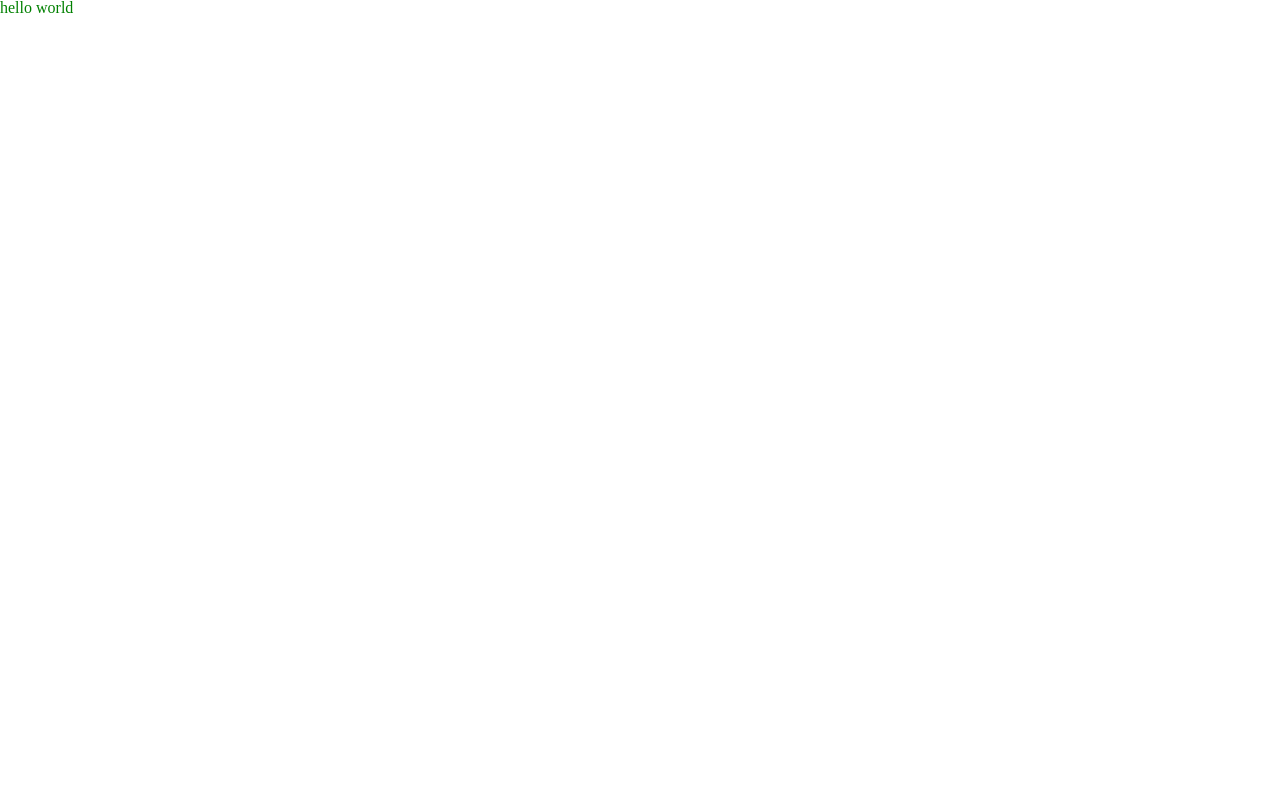
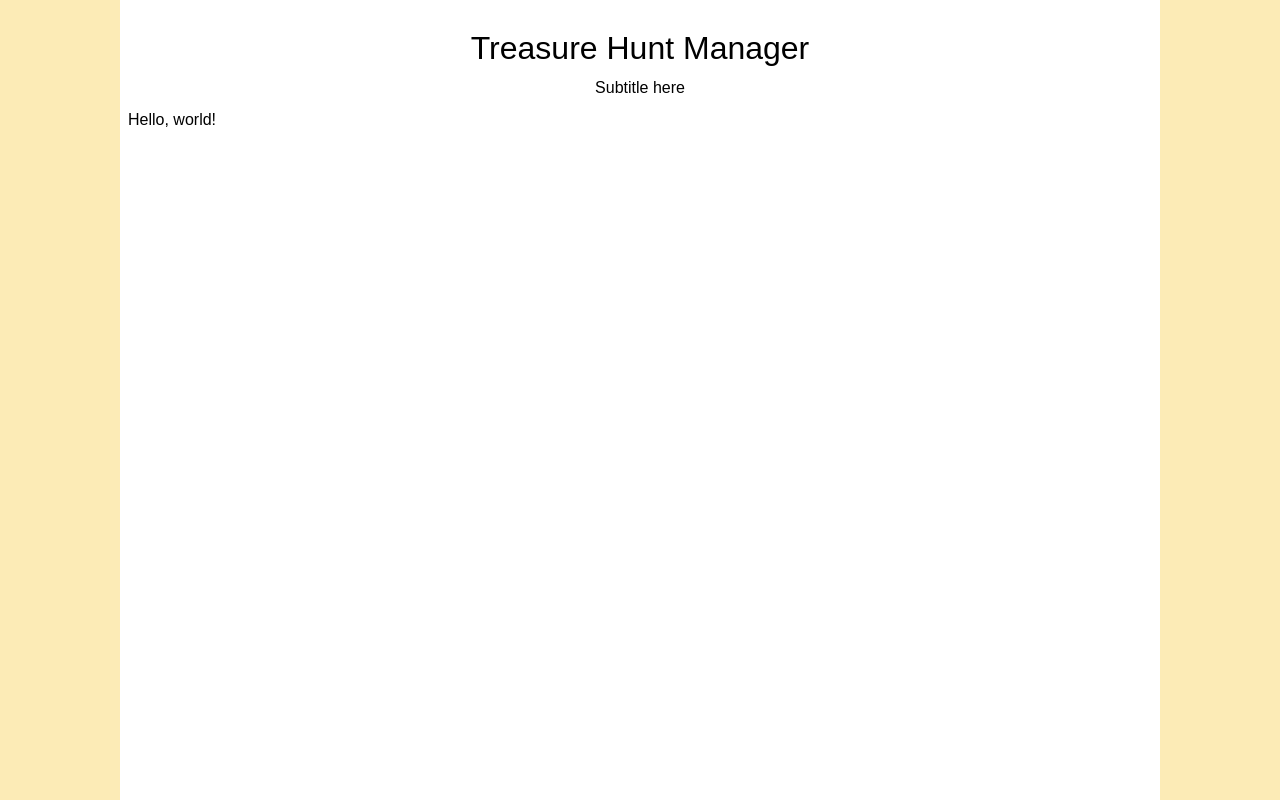
Before and after one commit to cbrem/puzzle-hunt-manager, a plain HTML site: page static/index.html in a window 1280 px wide. Drawn offline with Linux system fonts and the light colour scheme.

Commit message:
basic starting work

```diff
--- a/static/index.html
+++ b/static/index.html
@@ -1,19 +1,26 @@
 <!DOCTYPE html>
 <html>
   <head>
-    <title>Puzzle Hunt Manager</title>
+    <title>Treasure Hunt Manager</title>
     <link href="styles/reset.css" rel="stylesheet" type="text/css">
     <link href="styles/style.css" rel="stylesheet" type="text/css">
 	<script src="scripts/jquery-1.9.0.js"></script>
 	<script>
         $(document).ready(function(){
-            alert("hello world");
+            console.log("hello world");
         });
     </script>
   </head>
   <body>
-    <div class="wrapper">
-        hello world
+    <div id="main-wrapper">
+        <header id="site-header">
+            <h1>Treasure Hunt Manager</h1>
+            <h2>Subtitle here</h2>
+        </header>
+        <div id="content-area">
+            <p>Hello, world!
+            </p>
+        </div>
     </div>
 	</body>
 </html>
--- a/static/styles/style.css
+++ b/static/styles/style.css
@@ -1,3 +1,36 @@
-body{
-    color:green;
+html{
+    min-height:100%;
+    background-color: #FCEBB6;
 }
+
+html, body{
+    height:100%;
+    font-size: 1em;
+    font-family: Arial, sans-serif;
+    text-rendering: optimizeLegibility;
+}
+
+#main-wrapper{
+    min-height:100%;
+    margin:0 auto;
+    padding: 0 .5em;
+    width:80%;
+    min-width:320px;
+    overflow:auto;
+
+    background-color:white;
+}
+
+#site-header{
+    padding: 1em 0;
+    text-align:center;
+}
+
+#site-header h1{
+    font-size: 2em;
+    margin: .5em 0;
+}
+
+#content-area{
+
+}
```
